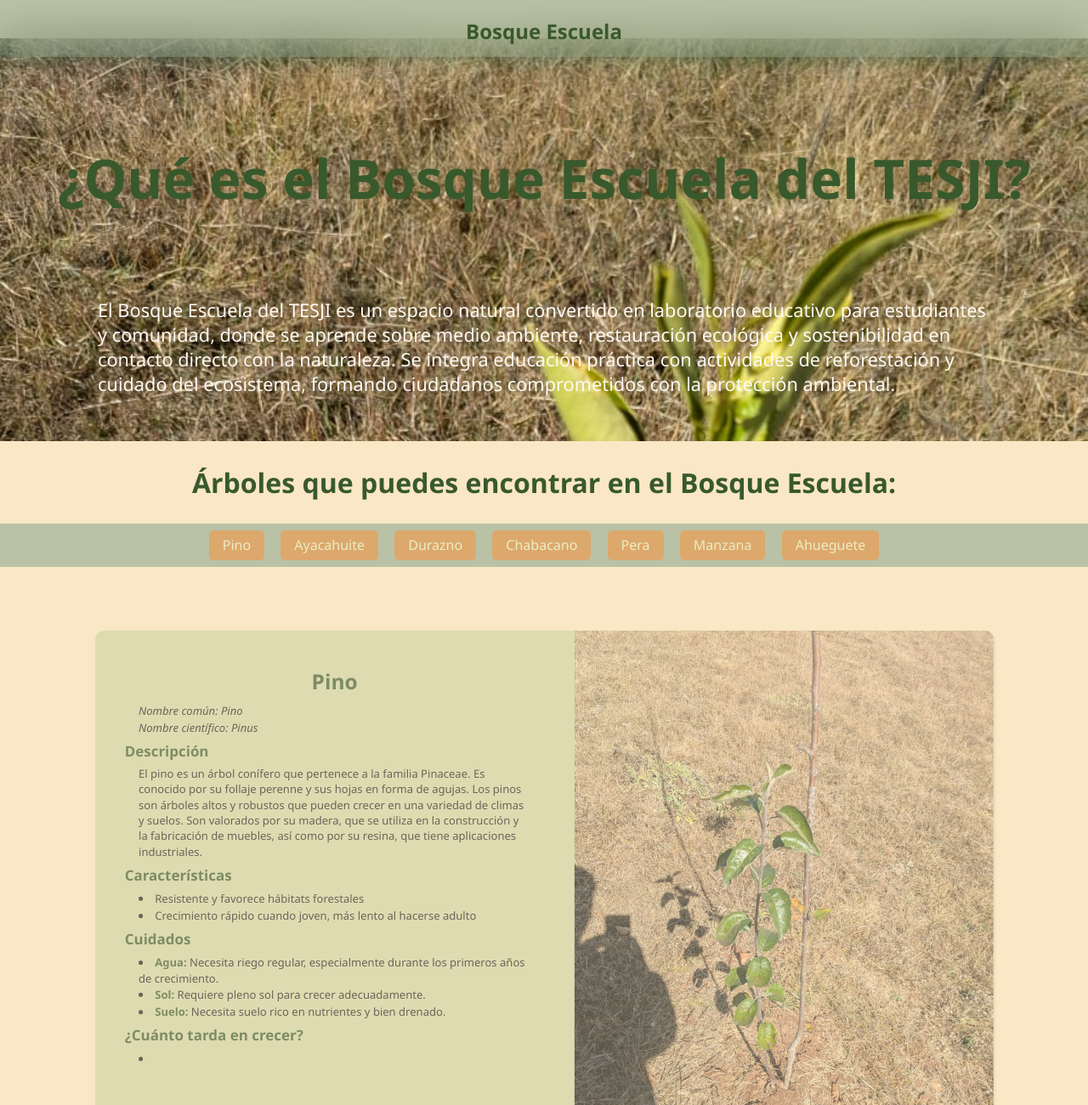
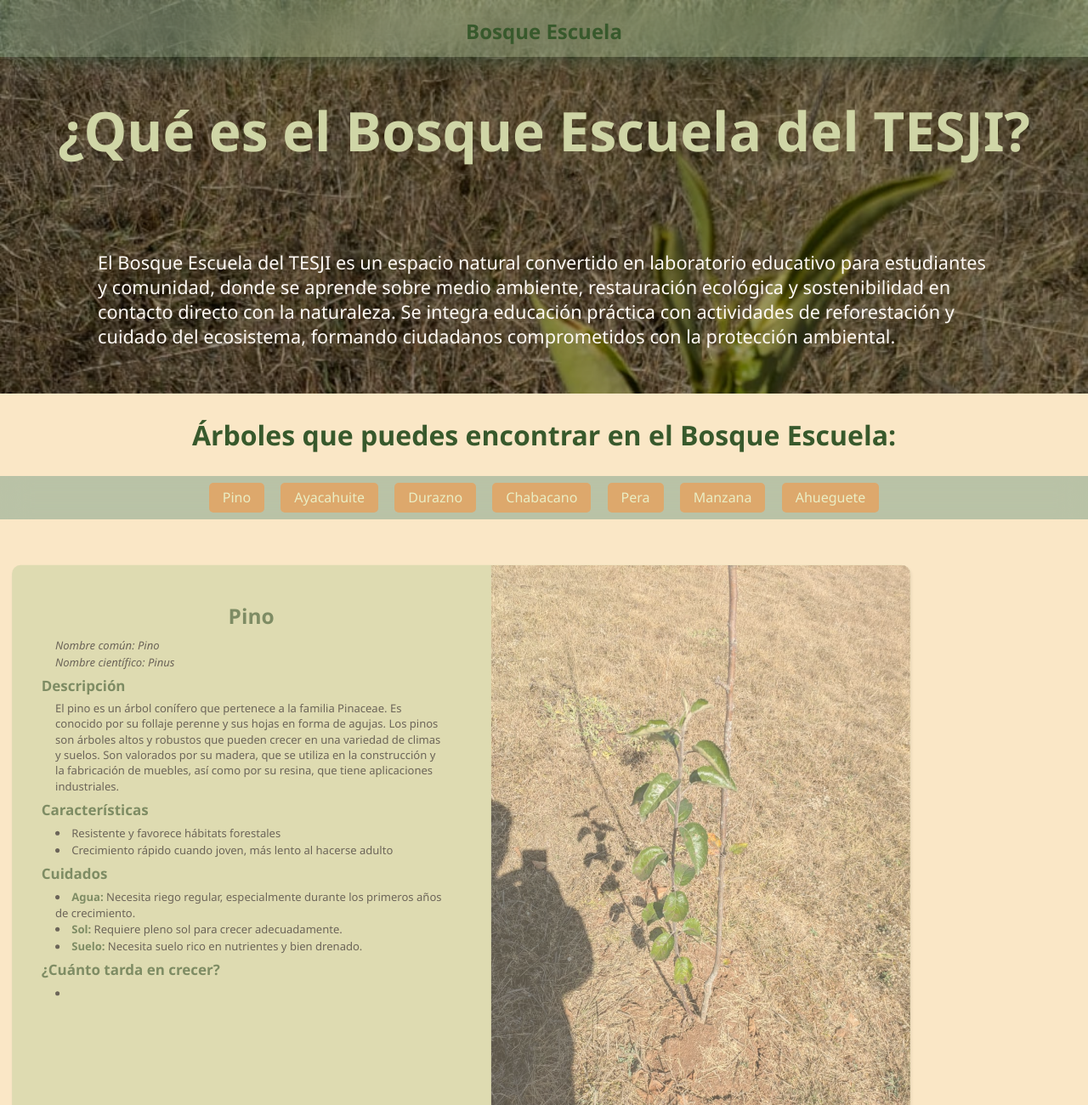
Before and after one commit to Alvaro-axo/BosqueEscuela, a plain HTML site: page index.html in a window 1280 px wide. Shown: the top 1300 px of the page at 85% size. Drawn offline with Linux system fonts and the light colour scheme.

Commit message:
Cambios con errores en pc

```diff
--- a/index.html
+++ b/index.html
@@ -14,9 +14,11 @@
     <!-- Sección de introducción -->
     <div id="seccion_intro">
         <div id="imagen_presentacion">
-            <h1 class="titulo" id="titulo_principal">¿Qué es el Bosque Escuela del TESJI?</h1>
-            <p id="descripcion">
-            El Bosque Escuela del TESJI es un espacio natural convertido en laboratorio educativo para estudiantes y comunidad, donde se aprende sobre medio ambiente, restauración ecológica y sostenibilidad en contacto directo con la naturaleza. Se integra educación práctica con actividades de reforestación y cuidado del ecosistema, formando ciudadanos comprometidos con la protección ambiental.
+            <div>
+                <h1 class="titulo" id="titulo_principal">¿Qué es el Bosque Escuela del TESJI?</h1>
+                <p id="descripcion">
+                El Bosque Escuela del TESJI es un espacio natural convertido en laboratorio educativo para estudiantes y comunidad, donde se aprende sobre medio ambiente, restauración ecológica y sostenibilidad en contacto directo con la naturaleza. Se integra educación práctica con actividades de reforestación y cuidado del ecosistema, formando ciudadanos comprometidos con la protección ambiental.</p>
+            </div>
         </div>
 
             <h2 class="titulo" id="titulo_secundario">Árboles que puedes encontrar en el Bosque Escuela:</h2>
--- a/style.css
+++ b/style.css
@@ -47,7 +47,6 @@ body {
     padding: 0;
     display: flex;
     flex-direction: column;
-    align-items: center;
     overflow-x: hidden;
 }
 
@@ -63,17 +62,6 @@ body {
     height: var(--header-height);
 }
 
-#seccion_intro {
-    padding-top: 2.8rem;
-    display: flex;
-    align-items: center;
-    flex-direction: column;
-    animation-name: desaparecer;
-    animation-timeline: view();
-    animation-range-end: cover 0%;
-    animation-range-start: cover 95%;
-}
-
 .titulo {
     color: var(--color-forest-dark);
     text-align: center;
@@ -81,6 +69,7 @@ body {
 
 #titulo_principal {
     font-size: clamp(2rem, 5vw, 4.5rem);
+    color: vaR(--color-bg-card);
 }
 
 #titulo_secundario {
@@ -99,10 +88,9 @@ body {
 
 #imagen_presentacion {
     z-index: -5;
-    object-fit: cover;
-    padding-top: calc(var(--header-height) + 0.7rem);
+    padding-top: calc(var(--header-height));
     margin: 0;
-    width: 100dvw;
+    width: 100%;
     display: flex;
     flex-direction: column;
     align-items: center;
@@ -110,6 +98,16 @@ body {
     background-size: cover;
     background-repeat: no-repeat;
     backdrop-filter: blur(50px);
+}
+
+#imagen_presentacion div {
+    background-color: rgba(0, 0, 0, 0.4);
+    width: 100%;
+    margin: 0;
+    display: flex;
+    flex-direction: column;
+    align-items: center;
+    justify-content: center;
 }
 /* MENU */
 
@@ -121,6 +119,7 @@ body {
     align-items: center;
     justify-content: center;
     overflow-x: auto;
+    overflow-y: hidden;
     z-index: 20;
     background-color: var(--color-header-bg);
     backdrop-filter: blur(17px);
@@ -165,6 +164,7 @@ a {
     display: flex;
     flex-direction: column;
     align-items: center;
+    justify-content: center;
     margin: 0.3rem 0;
 }
 
@@ -294,7 +294,7 @@ img {
 @media (max-width: 600px) {
     .tarjeta {
         flex-direction: column-reverse;
-        width: 95%;
+        width: 90%;
     }
 
     .contenedor {
@@ -327,19 +327,14 @@ img {
         width: 100%;
         margin: 20px;
         max-height: none;
-        animation-name: aparecer-desaparecer;
-        animation-timing-function: view();
-        animation-range-start: cover 0%;
-        animation-range-end: cover 130%;
     }
 
     .contenedor {
-        width:95dvw;
+        display: flex;
+        width: 95dvw;
         max-width: 1037px;
-        border-radius: 20px;
-        display: flex;
         padding: 1.5rem;
-        flex-direction:clumn;
+        flex-direction: column;
         justify-content: center;
         overflow: hidden;
     }
```
